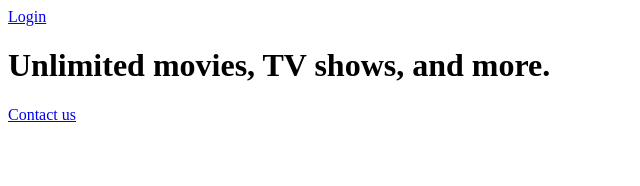
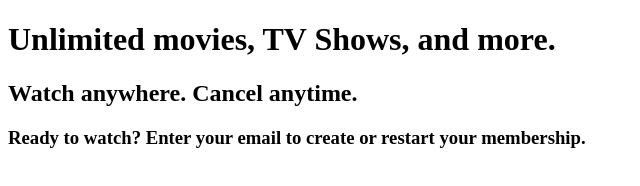
Before and after one commit to rkmoropane/Netflix-Landing-Page-Clone-Zaio, a plain HTML site: page index.html in a window 1280 px wide. Shown: the whole page, without its empty margins (0-640 px from the left). Drawn offline with Linux system fonts and the light colour scheme.

Commit message:
Added the instructions and code for headinds lessons.

```diff
--- a/index.html
+++ b/index.html
@@ -1,15 +1,17 @@
 <!DOCTYPE html>
 <html lang="en">
+
 <head>
     <meta charset="UTF-8">
     <meta http-equiv="X-UA-Compatible" content="IE=edge">
     <meta name="viewport" content="width=device-width, initial-scale=1.0">
-    <title>Netflix Kenya - Watch TV</title>
+    <title>Netflix</title>
 </head>
+
 <body>
-    <a href="https://www.netflix.com/ke-en/login" target="_blank">Login</a>
-    <h1>Unlimited movies, TV shows, and more.</h1>
-    <a href="./contact-us/contact-us.html" target="_blank">Contact us</a>
+    <h1>Unlimited movies, TV Shows, and more.</h1>
+    <h2>Watch anywhere. Cancel anytime.</h2>
+    <h3>Ready to watch? Enter your email to create or restart your membership.</h3>
+</body>
 
-</body>
 </html>
```
Also changed, not shown: 1 other file.
